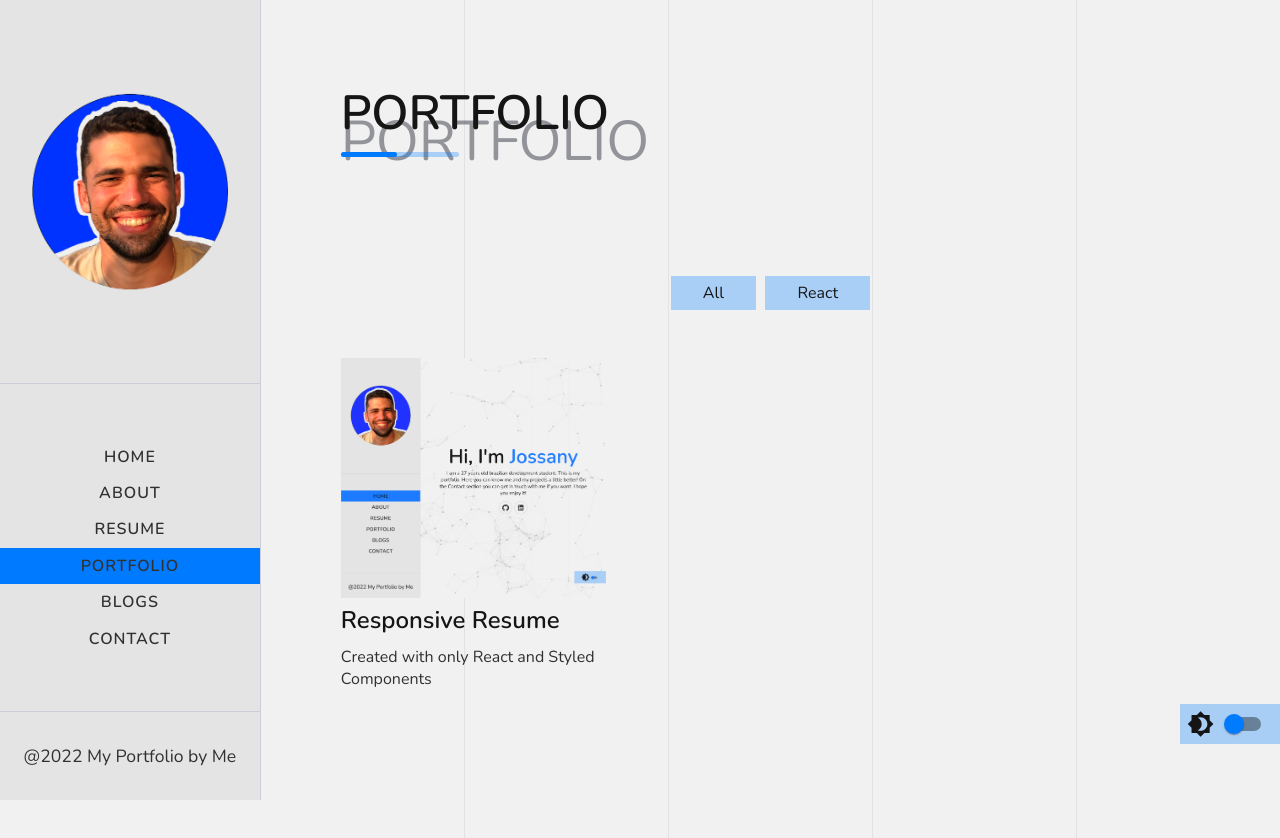
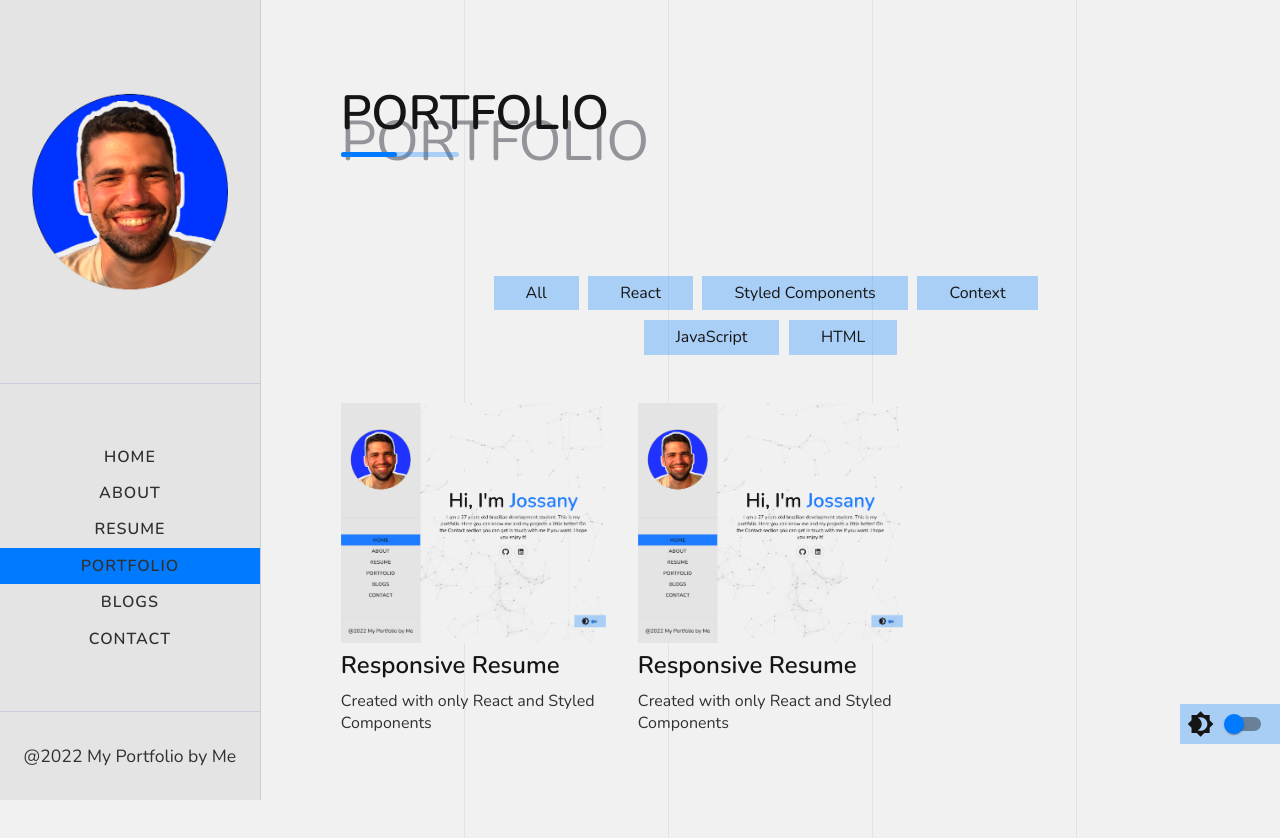
Before and after one commit to mjossany/portfolio, a React (Create React App) app: page /portfolio in a window 1280 px wide. Shown: the top 838 px of the page. Built offline with nearby package versions, Linux system fonts and the light colour scheme.

Commit message:
Modifies the filtering of the projects tools

```diff
--- a/src/components/PortfolioPageComponent/PortfolioPageComponent.jsx
+++ b/src/components/PortfolioPageComponent/PortfolioPageComponent.jsx
@@ -5,11 +5,12 @@ import Title from '../Title/Title';
 import portfolio from '../../data/portfolio';
 import PortfolioProjects from '../PortfolioProjects/PortfolioProjects';
 
-const allCategories = ['All', ...new Set(portfolio.map((item) => item.category))];
+const allTools = ['All', ...portfolio.map((item) => item.category)];
+const allProjectsTools = [...new Set(allTools.flat())];
 
 function PortfolioPageComponent() {
   const [projects, setProjects] = useState(portfolio);
-  const [categories] = useState(allCategories);
+  const [tools] = useState(allProjectsTools);
 
   const filter = (btn) => {
     if (btn === 'All') {
@@ -24,7 +25,7 @@ function PortfolioPageComponent() {
     <MainLayout>
       <Title title="Portfolio" span="Portfolio" />
       <InnerLayout>
-        <FilterButtons filterByCategory={filter} buttonsCategories={categories} />
+        <FilterButtons filterByCategory={filter} buttonsCategories={tools} />
         <PortfolioProjects projectsToDisplay={projects} />
       </InnerLayout>
     </MainLayout>
--- a/src/data/portfolio.jsx
+++ b/src/data/portfolio.jsx
@@ -3,7 +3,15 @@ import portfolioImg from '../images/portImages/responsive-portfolio.png';
 const portfolio = [
   {
     id: 1,
-    category: 'React',
+    category: ['React', 'Styled Components', 'Context'],
+    image: portfolioImg,
+    link1: 'https://github.com/mjossany/portfolio',
+    title: 'Responsive Resume',
+    text: 'Created with only React and Styled Components',
+  },
+  {
+    id: 1,
+    category: ['JavaScript', 'HTML', 'Context'],
     image: portfolioImg,
     link1: 'https://github.com/mjossany/portfolio',
     title: 'Responsive Resume',
```
